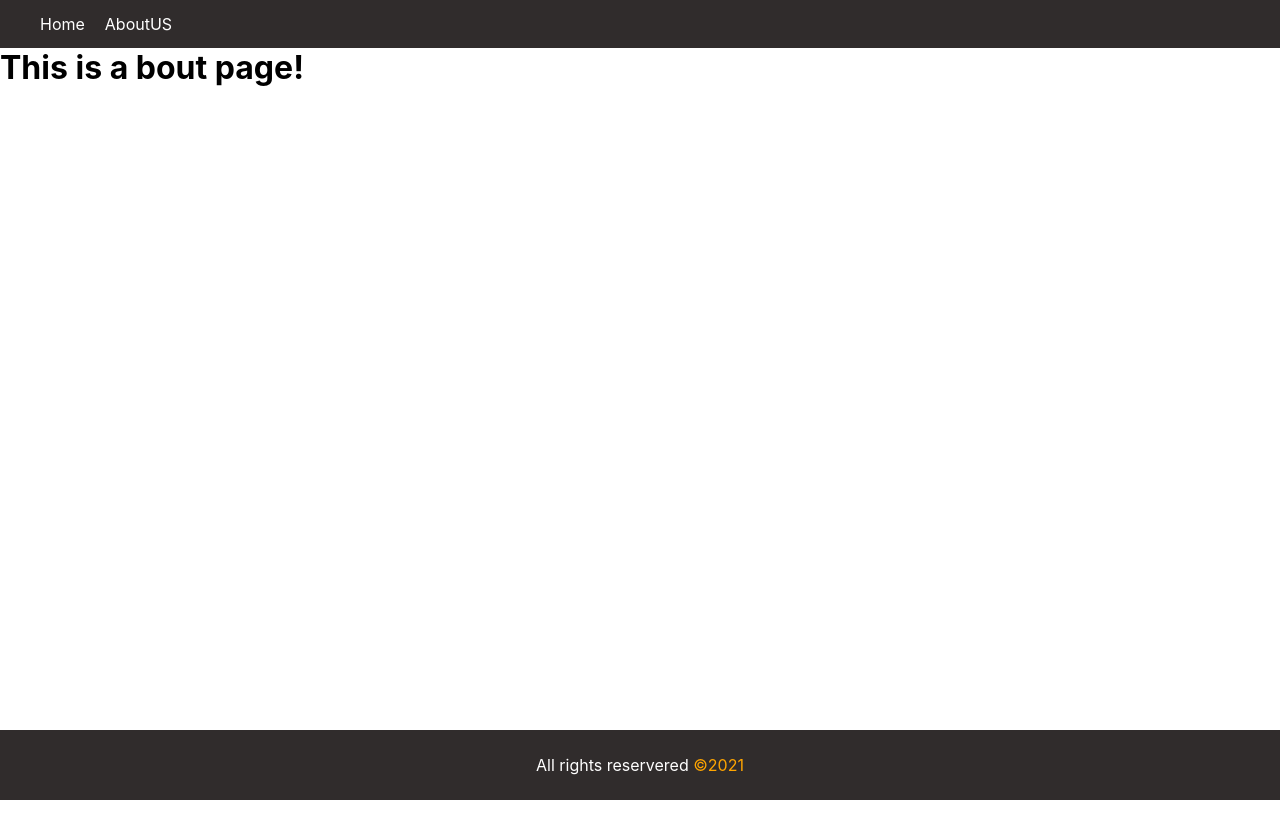
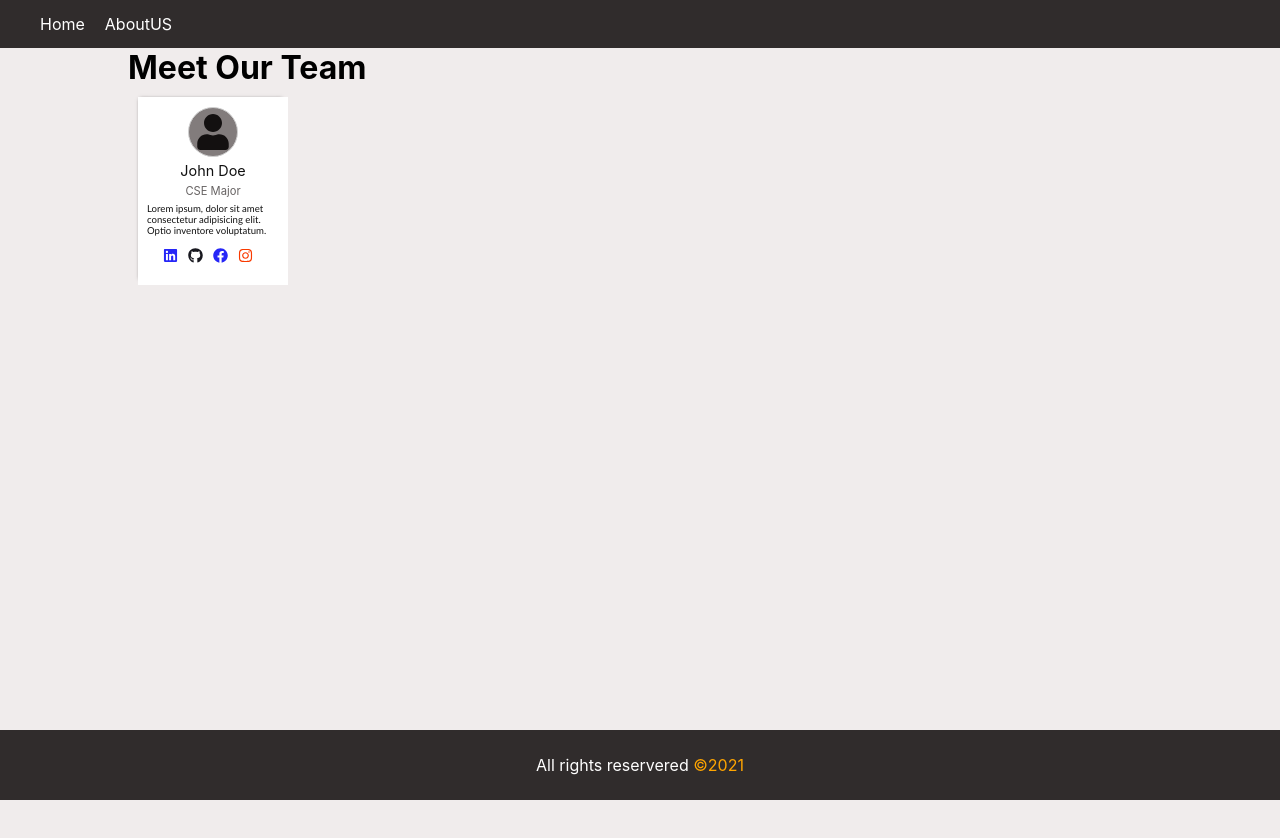
Before and after one commit to jabrayare/React-Demo, a React (Create React App) app: page /About in a window 1280 px wide. Shown: the top 838 px of the page. Before the commit the page ends 800 px from the top, so only its background shows below. Built offline with nearby package versions, Linux system fonts and the light colour scheme.

Commit message:
added more stuff

```diff
--- a/package.json
+++ b/package.json
@@ -3,6 +3,11 @@
   "version": "0.1.0",
   "private": true,
   "dependencies": {
+    "@fortawesome/fontawesome-svg-core": "^1.2.36",
+    "@fortawesome/free-brands-svg-icons": "^5.15.4",
+    "@fortawesome/free-regular-svg-icons": "^5.15.4",
+    "@fortawesome/free-solid-svg-icons": "^5.15.4",
+    "@fortawesome/react-fontawesome": "^0.1.16",
     "@testing-library/jest-dom": "^5.15.0",
     "@testing-library/react": "^11.2.7",
     "@testing-library/user-event": "^12.8.3",
--- a/src/components/About.js
+++ b/src/components/About.js
@@ -1,11 +1,21 @@
 import React from "react";
+import Team from "./Team";
+import "./about.css";
+import styled from "styled-components";
 
 function About() {
   return (
-    <div>
-      <h1>This is a bout page!</h1>
+    <div className="about">
+      <Content>
+        <h1>Meet Our Team</h1>
+
+        <Team />
+      </Content>
     </div>
   );
 }
-
+const Content = styled.div`
+  width: 80%;
+  margin: auto;
+`;
 export default About;
--- a/src/components/Team.js
+++ b/src/components/Team.js
@@ -0,0 +1,107 @@
+import React from "react";
+import { FontAwesomeIcon } from "@fortawesome/react-fontawesome";
+import { faUser } from "@fortawesome/free-solid-svg-icons";
+import { faFacebook } from "@fortawesome/free-brands-svg-icons";
+import { faGithub } from "@fortawesome/free-brands-svg-icons";
+import { faInstagram } from "@fortawesome/free-brands-svg-icons";
+import { faLinkedin } from "@fortawesome/free-brands-svg-icons";
+import styled from "styled-components";
+
+function Team() {
+  return (
+    <TeamCard>
+      <TeamContent>
+        <User className="user">
+          <FontAwesomeIcon icon={faUser} className="user" />
+        </User>
+        <p className="name">John Doe</p>
+        <p className="title">CSE Major</p>
+        <p className="description">
+          Lorem ipsum, dolor sit amet consectetur adipisicing elit. Optio
+          inventore voluptatum.
+        </p>
+        <SocialLinks>
+          <FontAwesomeIcon icon={faLinkedin} className="icon linkedin" />
+          <FontAwesomeIcon icon={faGithub} className="icon github" />
+          <FontAwesomeIcon icon={faFacebook} className="icon facebook" />
+          <FontAwesomeIcon icon={faInstagram} className="icon instagram" />
+        </SocialLinks>
+      </TeamContent>
+    </TeamCard>
+  );
+}
+
+const TeamCard = styled.div`
+  margin: 10px;
+  display: flex;
+  flex-direction: column;
+  width: 150px;
+  background-color: #fff;
+  box-shadow: -2px -2px 4px -4px rgba(0, 0, 0, 0.75);
+`;
+const TeamContent = styled.div`
+  width: 100%;
+  padding: 10px 4px;
+  font-family: "Gill Sans", "Gill Sans MT", Calibri, "Trebuchet MS",
+    sans-serif Helvetica, sans-serif;
+  .name {
+    text-align: center;
+    margin: 5px;
+    font-size: 0.9rem;
+    color: #111;
+  }
+  .title {
+    text-align: center;
+    margin: 5px;
+    font-size: 0.7rem;
+    color: #676363;
+  }
+  .description {
+    text-align: left;
+    margin: 5px;
+    font-size: 0.6rem;
+    color: #111;
+    font-family: "Trebuchet MS";
+  }
+`;
+const User = styled.div`
+  width: 50px;
+  height: 50px;
+  border-radius: 100%;
+  border: 1px solid #cfcfcf;
+  background-color: #827c7c;
+  display: grid;
+  place-items: center;
+  margin: auto;
+
+  .user {
+    width: 75%;
+    height: 75%;
+    color: #131010;
+  }
+`;
+
+const SocialLinks = styled.div`
+  display: flex;
+  justify-content: center;
+  align-items: center;
+  margin: 12px 10px;
+  .icon {
+    margin-right: 10px;
+    width: 15px;
+    height: 15px;
+  }
+  .facebook {
+    color: #2626f7;
+  }
+  .instagram {
+    color: #f93a00;
+  }
+  .linkedin {
+    color: #2626f7;
+  }
+  .github {
+    color: #18181f;
+  }
+`;
+export default Team;
--- /dev/null
+++ b/src/components/about.css
@@ -0,0 +1,4 @@
+.about {
+  background-color: rgb(240, 236, 236);
+  height: 100vh;
+}
```
Also changed, not shown: 1 other file (tests, documents, lock files or other folders).
